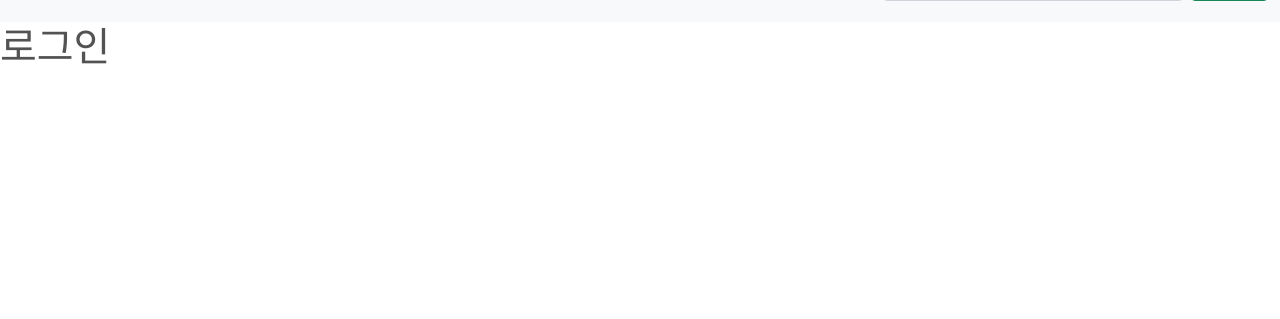
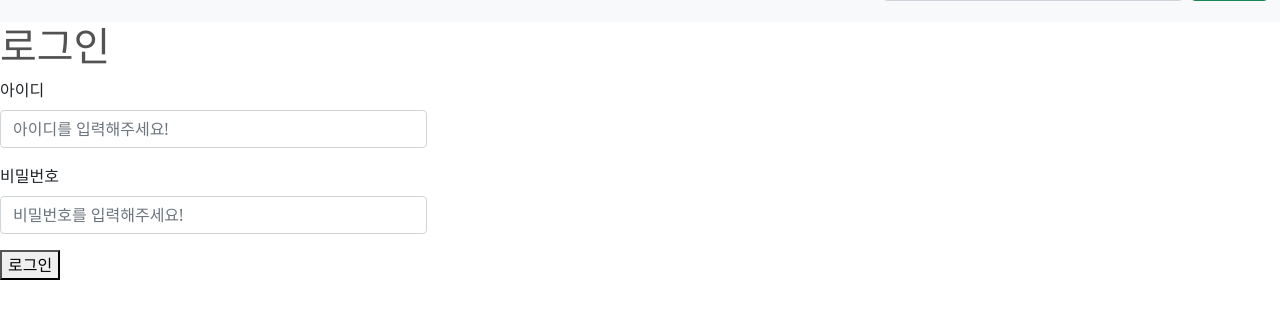
Before and after one commit to tkdqor/Impact_museum, a Django app: page /accounts/login/ in a window 1280 px wide. Shown: the part 58-377 px from the top of the page. Run offline with Django 3.2, Linux system fonts and the light colour scheme.

Commit message:
impact museum 2.5(로그인/로그아웃 및 회원가입 기능)

```diff
--- a/accounts/templates/accounts/login.html
+++ b/accounts/templates/accounts/login.html
@@ -6,5 +6,41 @@
 
 
 {% block content %}
-<h1>로그인</h1>
+<div class="col-md-8">
+
+    <!-- 로그인 실패 시 에러 메세지 띄우기 -->
+    {% if error %}
+    <div class="alert alert-danger mt-3">
+        {{ error }}
+    </div>
+    {% endif %}
+
+    <h1>로그인</h1>
+
+    <form method="POST" action="{% url 'accounts:login' %}">
+    {% csrf_token %}
+
+        <!-- 아이디 정보 받기 -->
+        <div class="mb-3 col-md-6">
+            <label class="form-label" for="username">아이디</label>
+            <input class="form-control" type="text" id="username" name="username" placeholder="아이디를 입력해주세요!">
+        </div>
+
+        <!-- 비밀번호 정보 받기 -->
+        <div class="mb-3 col-md-6">
+            <label class="form-label" for="password">비밀번호</label>
+            <input class="form-control" type="password" id="password" name="password" placeholder="비밀번호를 입력해주세요!">
+        </div>
+
+        <!-- 로그인 버튼 -->
+        <div class="mb-3">
+            <button type="submit">로그인</button>
+        </div>
+
+
+    </form>
+
+</div>
+
+
 {% endblock %}
--- a/accounts/urls.py
+++ b/accounts/urls.py
@@ -8,4 +8,6 @@ urlpatterns = [
     path('sign_up/', views.sign_up, name='sign_up'),
     # 로그인 페이지 URL
     path('login/', views.login, name='login'),
+    # 로그아웃 URL
+    path('logout/', views.logout, name='logout'),
 ]
--- a/accounts/views.py
+++ b/accounts/views.py
@@ -1,15 +1,74 @@
-from django.shortcuts import render
+from django.shortcuts import redirect, render
+from django.contrib.auth.models import User  # django에 내장된 User 모델 import
+from django.contrib import auth              # django에 내장된 auth 모델 import
+from posts.models import Customer            # posts앱의 Customer 모델 import
 
 # Create your views here.
 
+
 # 회원가입 기능
 def sign_up(request):
+    context = {}
 
-    return render(request, 'accounts/sign_up.html')
+    if request.method == 'POST':              # HTTP Request가 POST방식일 때,
+        if (request.POST.get('username') and  # POST로 전달한 username 데이터가 있고,
+            request.POST.get('password') and  # password 데이터가 있고,
+            request.POST.get('password') == request.POST.get('password_check')):   # password와 password_check 데이터가 같다면
+
+            new_user = User.objects.create_user(          # User 모델에 새로운 회원을 추가해주기
+                username = request.POST.get('username'),  # username과 password라는 이름으로 받은 데이터로 회원가입 진행
+                password = request.POST.get('password'),
+            )
+
+            name = request.POST.get('nickname')           # 회원가입 시 입력한 nickname 데이터를 name 변수에 저장
+            email = request.POST.get('email')             # 회원가입 시 입력한 email 데이터를 email 변수에 저장
+            customer = Customer(user=new_user, name=name, email=email)
+            # 회원가입이 되면, User 모델과 1:1관계로 되어있는 Customer 모델의 user 필드 / name 필드 / email 필드에 값을 저장
+            customer.save()
+
+
+            auth.login(request, new_user)             # 회원가입이 완료 되면, auth 모듈의 login 함수를 이용해서 해당 유저를 로그인 시키기
+
+            return redirect('posts:index')            # 로그인이 된 다음에는 메인 페이지 보여주기
+
+        else:
+            context['error'] = '아이디와 비밀번호를 다시 입력해주세요.'
+            # 만약, 조건을 만족하지 못할 때는 context 딕셔너리에 error라는 key를 저장해서 오류 메세지를 출력하게끔 하기
+
+    return render(request, 'accounts/sign_up.html', context)   # POST방식이 아닌 GET방식의 HTTP Request라면 회원가입 페이지 보여주기
 
 
 
 # 로그인 기능
 def login(request):
+    context = {}
 
-    return render(request, 'accounts/login.html')
+    if request.method == 'POST':                      # HTTP Request가 POST방식일 때,
+        if request.POST.get('username') and request.POST.get('password'): # POST로 전달한 username 데이터와 password 데이터가 있다면
+
+            user = auth.authenticate(                 # auth 모듈의 authenticate 함수를 통해서 해당 정보로 가입된 유저가 있는지 체크
+                request,
+                username = request.POST.get('username'),
+                password = request.POST.get('password'),
+            )
+
+            if user is not None:             # authenticate 함수 결과로 유저가 있으면 user 인스턴스가 return되고 없으면 None를 return
+                auth.login(request, user)    # 유저가 인증되면 login 함수로 로그인 시켜주기
+                return redirect('posts:index')  # 로그인 후 메인페이지 보여주기
+
+            else:                               # authenticate 함수 결과로 None를 반환하면, context 딕셔너리에 error key를 저장
+                context['error'] = '아이디와 비밀번호를 다시 입력해주세요!'
+
+        else:                                   # 아이디와 비밀번호 둘 중 하나라도 입력하지 않으면, 모두 입력하라는 에러 메시지 저장
+            context['error'] = '아이디와 비밀번호를 모두 입력해주세요!'
+
+
+    return render(request, 'accounts/login.html', context)  # POST방식이 아니라면 로그인 페이지 보여주기
+
+
+# 로그아웃 기능
+def logout(request):
+    if request.method == 'POST':                # 만약 HTTP Request가 POST방식이라면,
+        auth.logout(request)                    # auth 모듈의 logout 함수를 통해 쿠키와 세션 정보를 초기화해서 로그아웃 시키기
+
+    return redirect('posts:index')              # POST방식이 아니라면 메인 페이지 보여주기
--- a/posts/views.py
+++ b/posts/views.py
@@ -22,8 +22,6 @@ def index(request):
         print(order)
         print(created)
 
-        items = order.orderitem_set.all()
-
         cartItems = order.get_cart_items                  # 특정 order에 해당되는 orderitem의 수량을 전부 합한 값을 가져오기 - Order모델에 정의된 get_cart_items 함수 사용
     else:
         items = []                                        # checkout.html에 아무것도 보내주지 않는다는 것을 의미
@@ -34,6 +32,7 @@ def index(request):
 
 
     posts = Post.objects.all().order_by('-id')[:8] # Post 모델 데이터 전체에서 id필드 기준 역순으로 8개만 가져오기
+
 
     # 검색기능을 위해 query라는 변수를 지정하고 GET 방식으로 들어온 데이터를 조회
     query = request.GET.get('query', '')
--- a/static/main.css
+++ b/static/main.css
@@ -7,6 +7,18 @@
 #product-search {
     width: 300px;
 }
+
+
+#logout-button {
+    border: 0;
+    background-color: transparent;
+}
+
+
+#logout-form {
+    display: flex;
+}
+
 
 
 
--- a/templates/base.html
+++ b/templates/base.html
@@ -73,17 +73,29 @@
                 <a class="nav-link active" aria-current="page" href="#">카테고리</a>
               </li>
               <li class="nav-item">
-                <a class="nav-link active" aria-current="page" href="{% url 'accounts:login' %}">로그인</a>
-              </li>
-              <li class="nav-item">
-                <a class="nav-link active" aria-current="page" href="{% url 'accounts:sign_up' %}">회원가입</a>
-              </li>
-              <li class="nav-item">
                 <a class="nav-link active" href="{% url 'posts:cart' %}">장바구니({{ cartItems }})</a>
               </li>
               <li class="nav-item">
                 <a class="nav-link active" href="{% url 'posts:new' %}">상품추가</a>
               </li>
+
+              <!-- 로그인 되었을 때 로그아웃 버튼과 멘트 표시 -->
+              {% if user.is_authenticated %}
+              <!-- user.is_authenticated는 사용자가 로그인 되어있을 경우 True를, 아니면 False를 return -->
+              <form id="logout-form" method="POST" action="{% url 'accounts:logout' %}">
+                {% csrf_token %}
+                  <button id="logout-button" type="submit">로그아웃</button>
+                  <a class="nav-link active" aria-current="page" href="">마이페이지</a>
+              </form>
+              {% else %}
+                <li class="nav-item">
+                  <a class="nav-link active" aria-current="page" href="{% url 'accounts:login' %}">로그인</a>
+                </li>
+                <li class="nav-item">
+                  <a class="nav-link active" aria-current="page" href="{% url 'accounts:sign_up' %}">회원가입</a>
+                </li>
+              {% endif %}
+
             </ul>
             <!-- 검색창 만들기 -->
             <form class="d-flex" action="{% url 'posts:index' %}" method="GET">
```
Also changed, not shown: accounts/templates/accounts/sign_up.html (+7 -5 lines), db.sqlite3.
